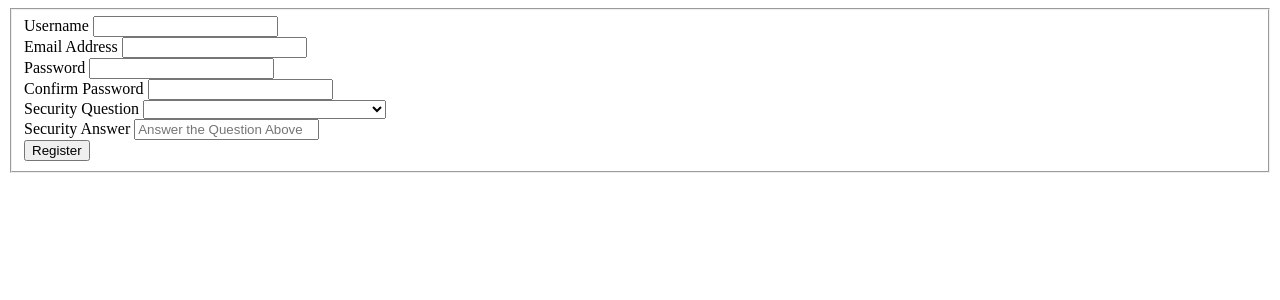
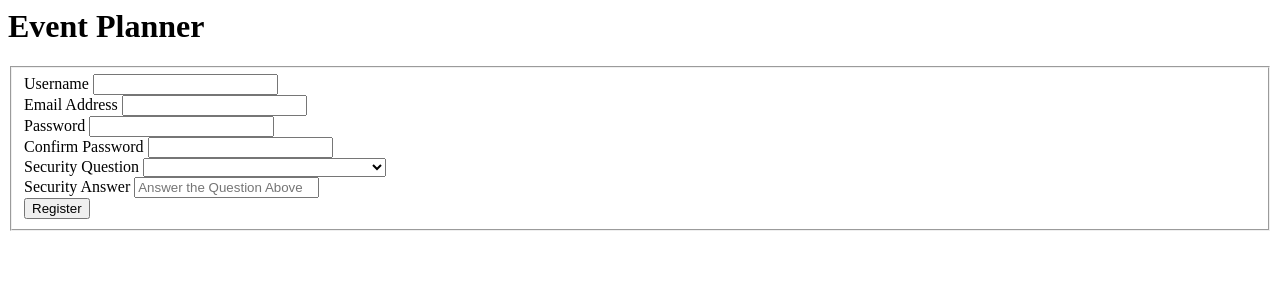
Before and after one commit to stuycs-softdev/proj3-6-eventplanner, a Python web app: template templates/index.html in a window 1280 px wide. Shown: the top 300 px of the page. Run offline with Jinja, Linux system fonts and the light colour scheme; the template is opened without the code that fills it, so the values that code supplies are empty.

Commit message:
Update index.html

```diff
--- a/templates/index.html
+++ b/templates/index.html
@@ -3,10 +3,13 @@
   <head>
     <meta charset="utf-8">
     <title> Home </title>
-    <link rel="stylehseet" href="/http:/yui.yahooapis.com/pure/0.3.0/pure-min.css">
+    <link rel="stylshseet" href="/http:/yui.yahooapis.com/pure/0.3.0/pure-min.css">
   </head>
 
   <body>
+    <div class=top>
+    <h1> Event Planner </h1>
+    </div>
     <!--Login-->
     <form class="pure-form pure-form-aligned" action="/register" method = "post">
       <fieldset>
```
